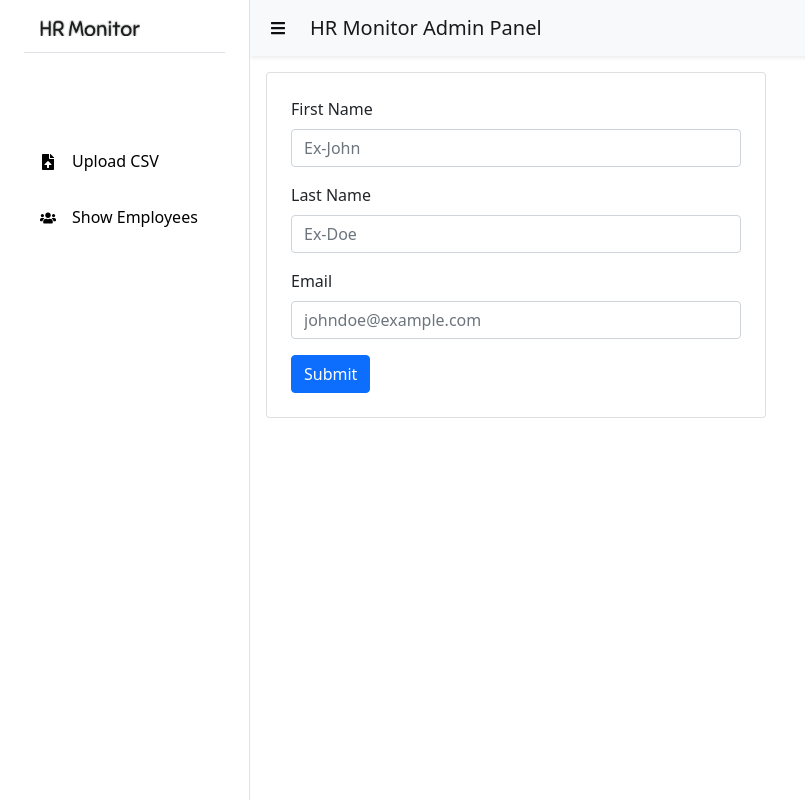
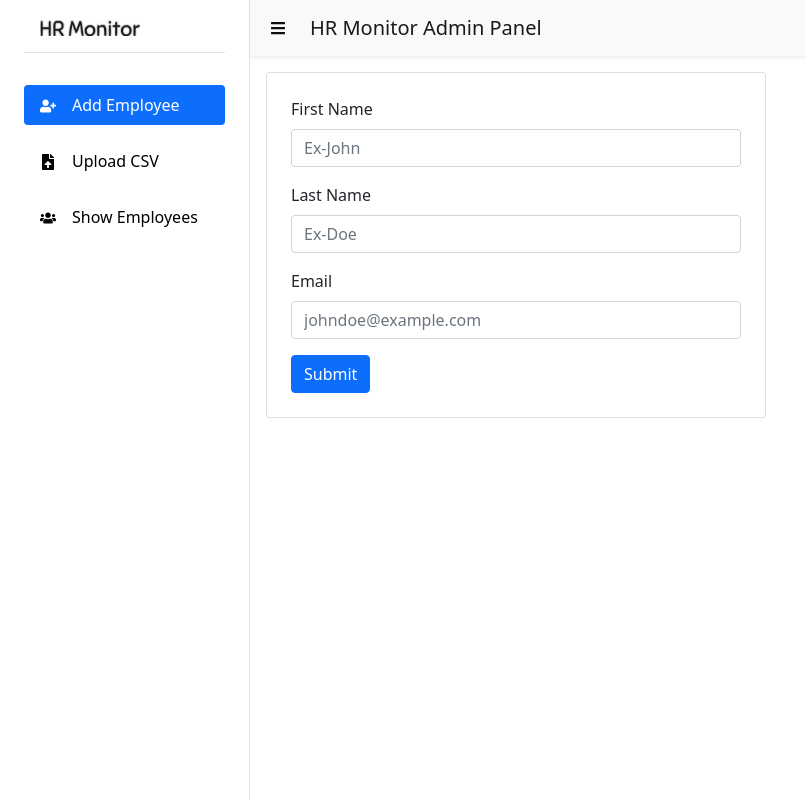
Before and after one commit to devshafi/hr-monitor-client, a React (Create React App) app: page /add-employee in a window 1280 px wide. Shown: the whole page, without its empty margins (0-805 px from the left). Built offline with nearby package versions, Linux system fonts and the light colour scheme.

Commit message:
updated navlink active css

```diff
--- a/src/style.css
+++ b/src/style.css
@@ -1,7 +1,8 @@
 :root {
   --clr-black: #000000;
   --clr-white: #ffffff;
-  --clr-menu:#0f0f0f
+  --clr-menu: #0f0f0f;
+  --clr-primary: #0d6efd;
 }
 
 /* file upload input */
@@ -51,7 +52,6 @@
   padding: 8px 0px;
 }
 
-
 /*main container */
 .content {
   margin-left: 250px;
@@ -61,7 +61,6 @@
 .content.active-content {
   margin-left: 0px;
 }
-
 
 /* media queries */
 @media screen and (max-width: 776px) {
@@ -81,7 +80,6 @@
   }
 }
 
-
 /* menu */
 .menu {
   cursor: pointer;
```
